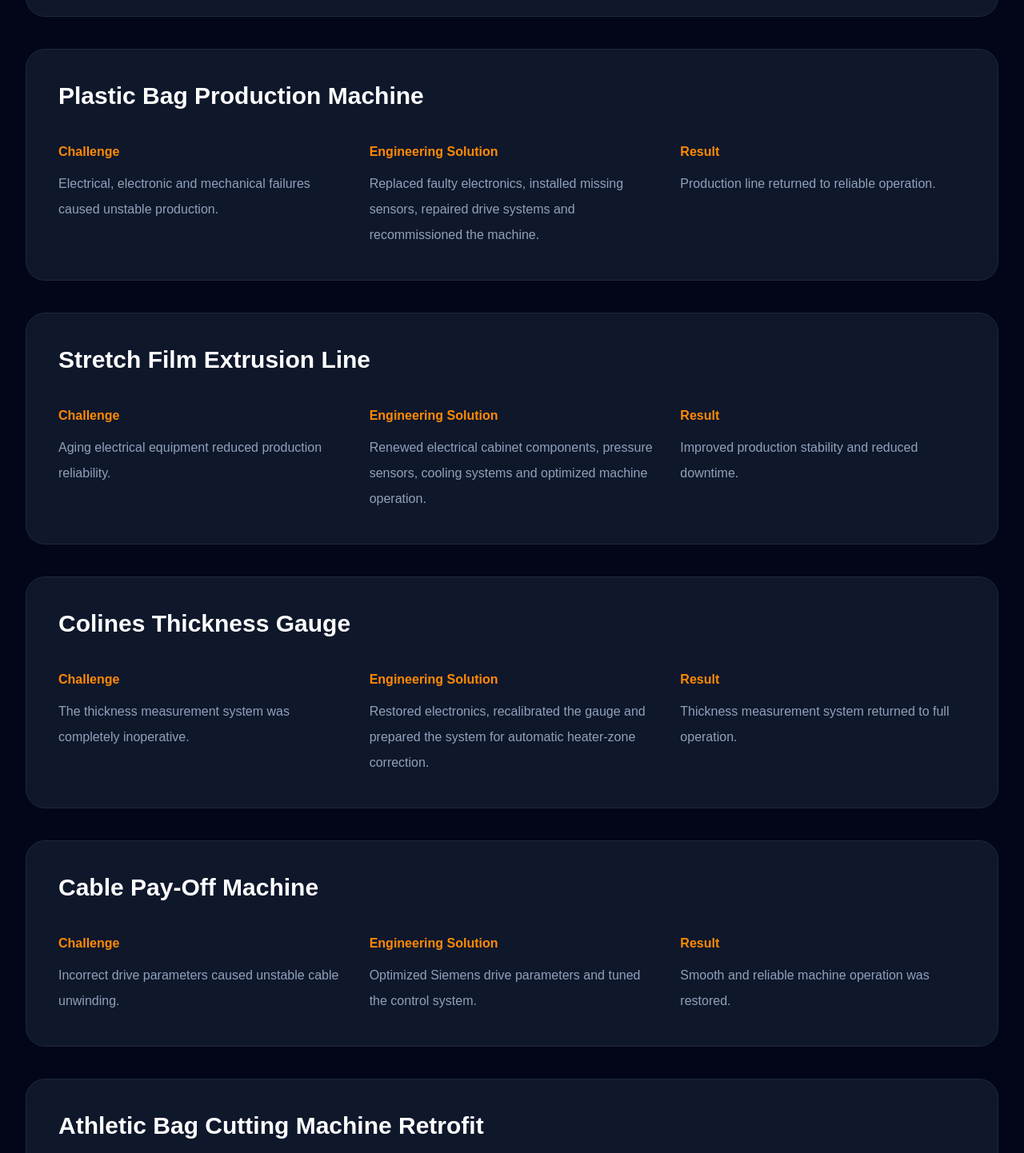
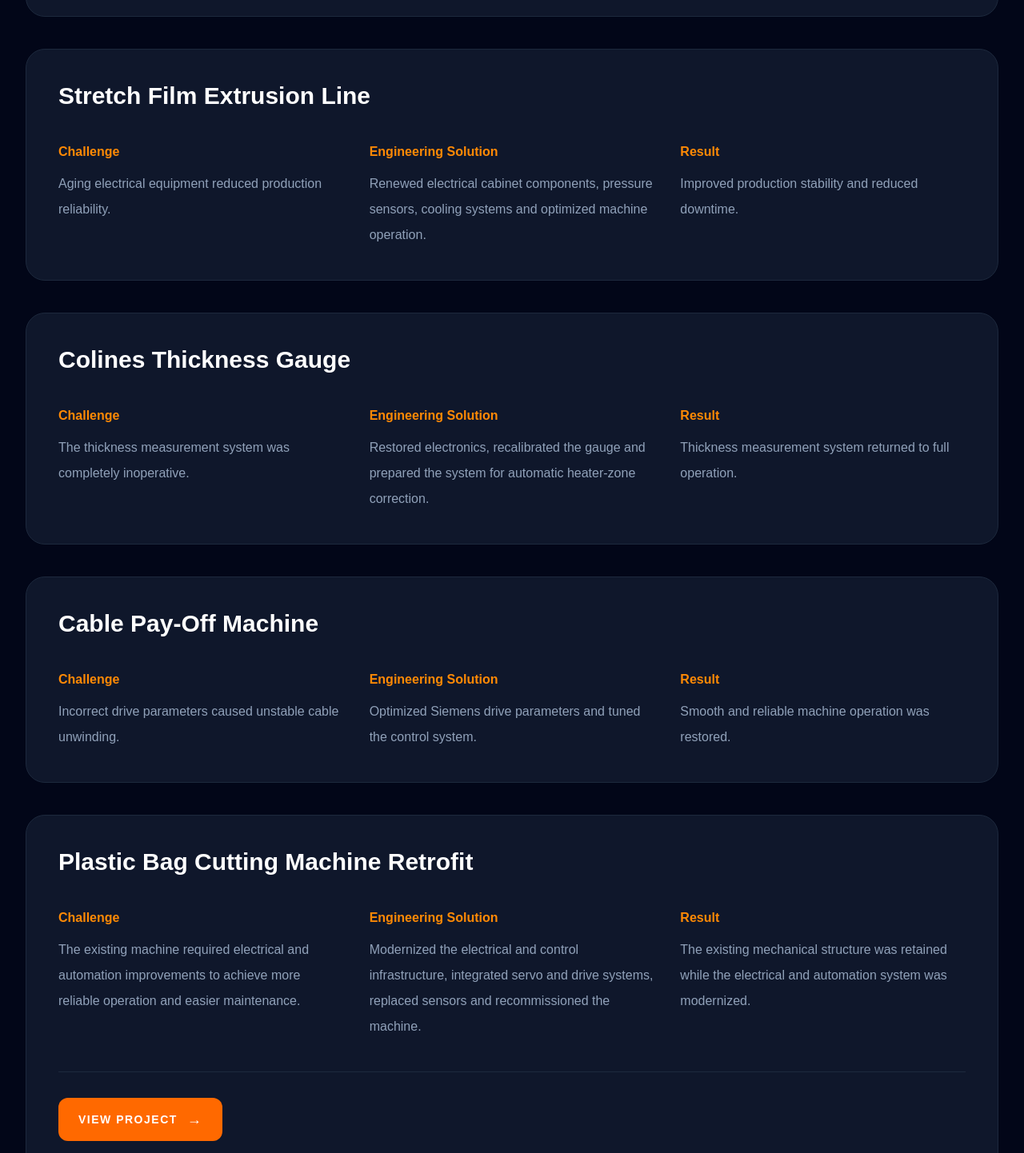
Before and after one commit to ilmaz0/aena-technologies, a Next.js app: page /projects in a window 1280 px wide. Shown: the part 1428-2870 px from the top of the page at 80% size. Built offline with nearby package versions, Linux system fonts and the light colour scheme.

Commit message:
Add main page review

```diff
--- a/app/projects/page.tsx
+++ b/app/projects/page.tsx
@@ -24,15 +24,7 @@ export default function ProjectsPage() {
       href: "/projects/flake-washing-line",
     },
 
-    {
-      title: "Plastic Bag Production Machine",
-      challenge:
-        "Electrical, electronic and mechanical failures caused unstable production.",
-      solution:
-        "Replaced faulty electronics, installed missing sensors, repaired drive systems and recommissioned the machine.",
-      result:
-        "Production line returned to reliable operation.",
-    },
+
 
     {
       title: "Stretch Film Extrusion Line",
@@ -66,7 +58,7 @@ export default function ProjectsPage() {
 
     // HEMIGSTONE PROJECT
     {
-      title: "Athletic Bag Cutting Machine Retrofit",
+      title: "Plastic Bag Cutting Machine Retrofit",
       challenge:
         "The existing machine required electrical and automation improvements to achieve more reliable operation and easier maintenance.",
       solution:
```
